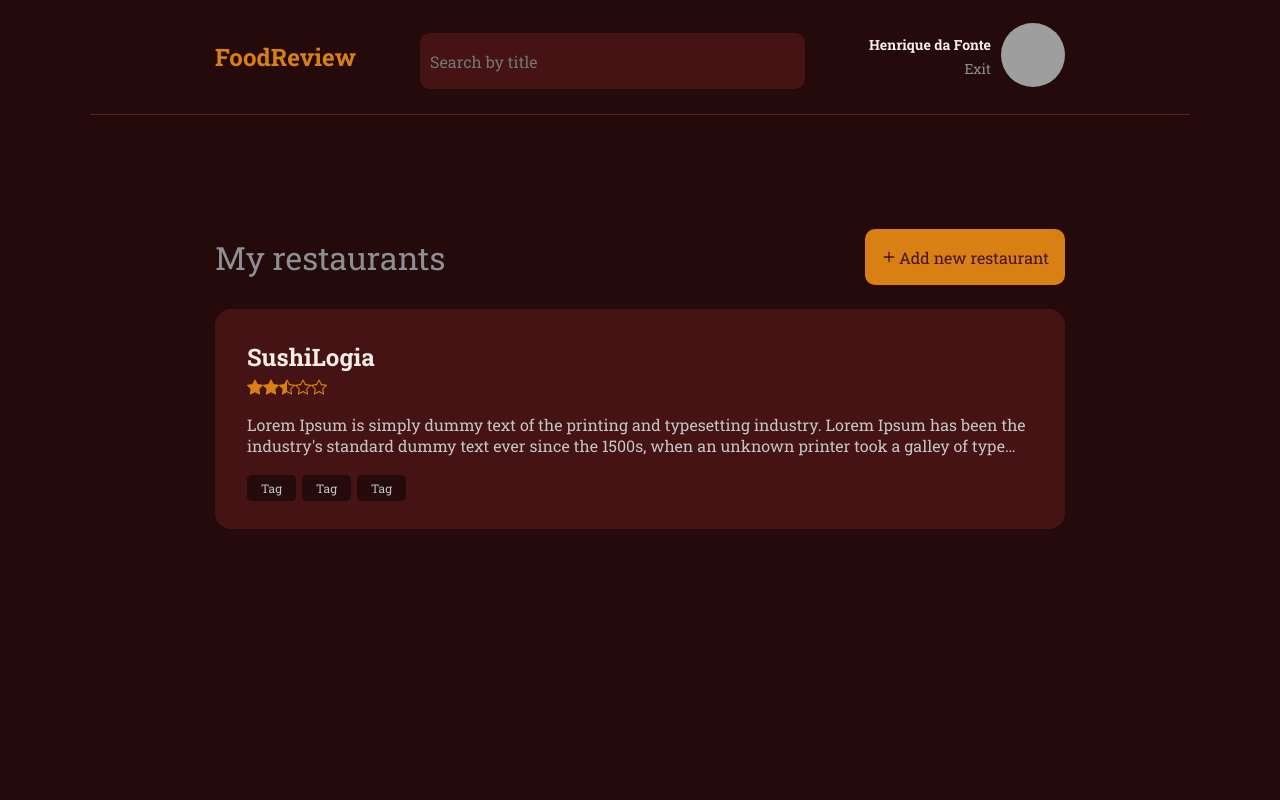
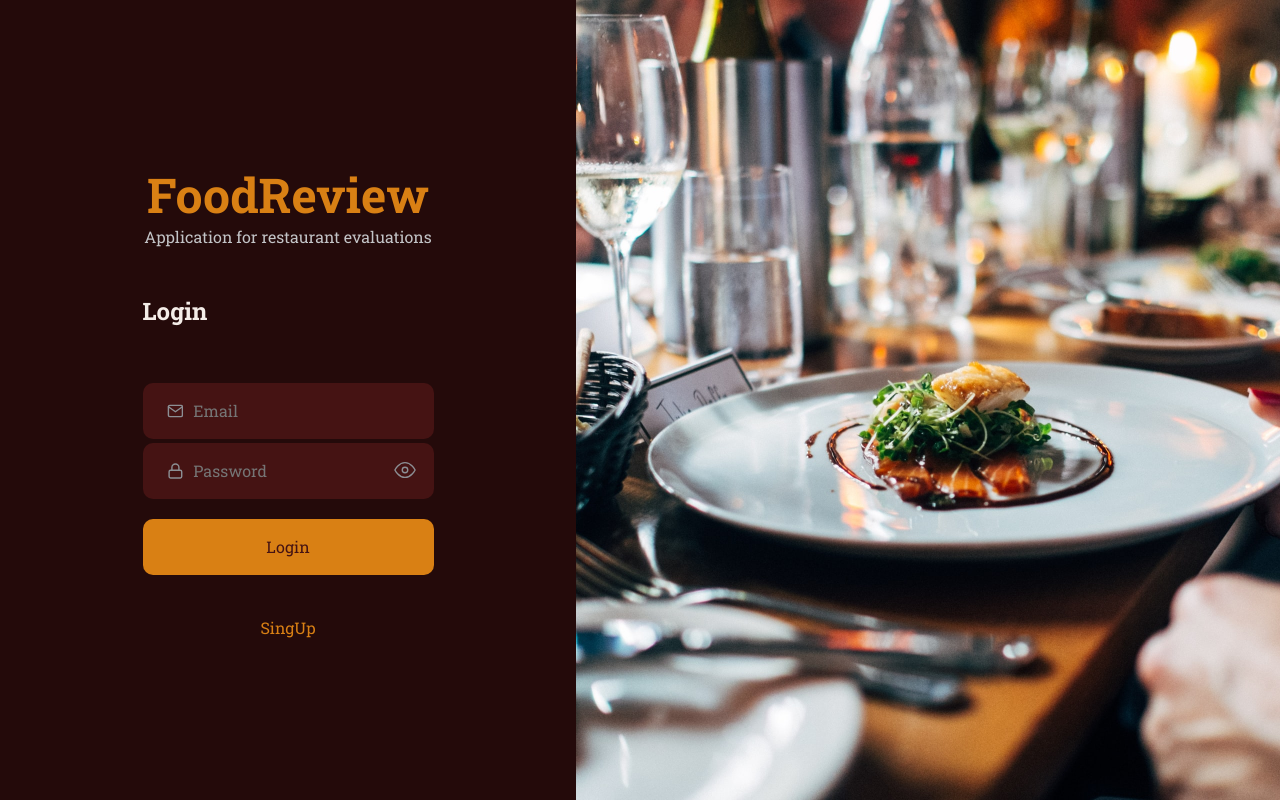
Before and after one commit to HenriquedaFonte/foodreview, a React (Vite) app: page / in a window 1280 px wide. Built offline with nearby package versions, Linux system fonts and the light colour scheme; grey boxes are pictures that could not be loaded.

Commit message:
adding show and hide password

```diff
--- a/src/components/Input/index.jsx
+++ b/src/components/Input/index.jsx
@@ -1,10 +1,12 @@
+
 import { Container } from './styles';
 
-export function Input({icon: Icon, ...rest}) {
+export function Input({icon: Icon, img: Img, ...rest}) {
   return (
     <Container>
       {Icon && <Icon size={20}/>}
       <input {...rest} />
+      {Img && <Img size={20}/>}
     </Container>
   );
 }
--- a/src/components/Input/styles.js
+++ b/src/components/Input/styles.js
@@ -31,4 +31,8 @@ export const Container = styled.div`
     margin-left: 24px;
   }
 
+  > svg:nth-child(3){
+    margin-right: 24px;
+  }
+
 `;
--- a/src/pages/CreateReview/styles.js
+++ b/src/pages/CreateReview/styles.js
@@ -87,6 +87,4 @@ export const Form = styled.form`
     }
   }
 
-
-
 `;
--- a/src/pages/SignIn/index.jsx
+++ b/src/pages/SignIn/index.jsx
@@ -1,5 +1,5 @@
+import {  useState } from 'react';
 import { FiLock, FiMail } from 'react-icons/fi';
-import { Link } from 'react-router-dom';
 
 import { Button } from '../../components/Button';
 import { ButtonText } from '../../components/ButtonText';
@@ -7,18 +7,48 @@ import { Input } from '../../components/Input';
 import { Background, Container, Form }  from './styles';
 
 export function SignIn() {
+  const [typeInput, setTypeInput] = useState("password");
+  const [classButton, setClassButton] = useState("hidePassword");
+  function ToggleTypeInput() {
+    if (typeInput === "password") {
+      setTypeInput("text");
+      setClassButton("showPassword")
+    } else {
+      setTypeInput("password");
+      setClassButton("hidePassword")
+    }
+  };
   return (
     <Container>
       <Form>
         <h1>FoodReview</h1>
         <p>Application for restaurant evaluations</p>
         <h3>Login</h3>
-        <Input placeholder="Email" type="text" icon={FiMail}/>
-        <Input placeholder="Password" type="password" icon={FiLock} />
+        <Input placeholder="Email" type="text" icon={FiMail} />
+        <div className="inputPassword">
+          <Input id="inputPassword" placeholder="Password" type={typeInput} icon={FiLock} />
+          <button type="button" id="btnPassword" className={classButton} onClick={ToggleTypeInput}></button>
+        </div>
         <Button title="Login"/>
         <ButtonText title="SingUp" to="/signup" />
       </Form>
       <Background/>
     </Container>
   );
+
 };
+
+
+// let btn = document.querySelector("#btnPassword");
+// btn.addEventListener("click", () => {
+//   console.log("teste")
+//     let input = document.querySelector("#inputPassword");
+//     if(input.getAttribute("type") == "password") {
+//       console.log('teste2')
+//         input.setAttribute("type", "text");
+//         btn.setAttribute("className", "hidePassword");
+//     } else {
+//         input.setAttribute("type", "password");
+//         btn.setAttribute("className", "showPassword");
+//     }
+//   });
--- a/src/pages/SignIn/styles.js
+++ b/src/pages/SignIn/styles.js
@@ -1,5 +1,8 @@
 import styled from "styled-components";
 import backgroundImg from "../../assets/backgroundImg.jpg";
+import openEye from "../../assets/eye.svg";
+import closeEye from "../../assets/eye-off.svg";
+import { FiEye } from "react-icons/fi";
 
 export const Container = styled.div`
   height: 100vh;
@@ -40,6 +43,36 @@ button:nth-of-type(1) {
     margin-bottom: 42px;
 }
 
+.inputPassword {
+  display: flex;
+  align-items: center;
+  width: 100%;
+  height: 56px;
+
+  input {
+    border-top-right-radius: 0;
+    border-bottom-right-radius: 0;
+  }
+  button {
+    position: absolute;
+    margin-top: 49px;
+    margin-left: 250px;
+    border: none;
+
+    width: 24px;
+    height: 24px;
+
+  }
+}
+
+.showPassword {
+  background: url(${closeEye}) no-repeat center center;
+}
+
+.hidePassword {
+  background: url(${openEye}) no-repeat center center;
+}
+
 
 a {
   align-self: center;
--- a/src/pages/SignUp/index.jsx
+++ b/src/pages/SignUp/index.jsx
@@ -1,4 +1,4 @@
-import { Link } from 'react-router-dom';
+import {  useState } from 'react';
 import { FiArrowLeft, FiLock, FiMail, FiUser } from 'react-icons/fi'
 import { Button } from '../../components/Button'
 import { ButtonText } from '../../components/ButtonText'
@@ -6,6 +6,17 @@ import { Input } from '../../components/Input'
 import { Background, Container, Form } from './styles'
 
 export function SignUp() {
+  const [typeInput, setTypeInput] = useState("password");
+  const [classButton, setClassButton] = useState("hidePassword");
+  function ToggleTypeInput() {
+    if (typeInput === "password") {
+      setTypeInput("text");
+      setClassButton("showPassword")
+    } else {
+      setTypeInput("password");
+      setClassButton("hidePassword")
+    }
+  };
   return (
     <Container>
       <Form>
@@ -14,7 +25,10 @@ export function SignUp() {
         <h3>Create your account</h3>
         <Input placeholder="Name" type="text" icon={FiUser} />
         <Input placeholder="Email" type="text" icon={FiMail} />
-        <Input placeholder="Password" type="password" icon={FiLock} />
+        <div className="inputPassword">
+          <Input id="inputPassword" placeholder="Password" type={typeInput} icon={FiLock} />
+          <button type="button" id="btnPassword" className={classButton} onClick={ToggleTypeInput}></button>
+        </div>
         <Button title="SingUp" />
         <ButtonText title="Back to login" icon={FiArrowLeft} to="/"/>
       </Form>
--- a/src/pages/SignUp/styles.js
+++ b/src/pages/SignUp/styles.js
@@ -1,5 +1,7 @@
 import styled from "styled-components";
 import backgroundImg from "../../assets/backgroundImg.jpg";
+import openEye from "../../assets/eye.svg";
+import closeEye from "../../assets/eye-off.svg";
 
 export const Container = styled.div`
   height: 100vh;
@@ -42,6 +44,38 @@ button:nth-of-type(1) {
 }
 
 
+.inputPassword {
+  display: flex;
+  align-items: center;
+  width: 100%;
+  height: 56px;
+
+  input {
+    border-top-right-radius: 0;
+    border-bottom-right-radius: 0;
+  }
+  button {
+    position: absolute;
+    margin-top: 49px;
+    margin-left: 250px;
+    border: none;
+
+    width: 24px;
+    height: 24px;
+
+  }
+}
+
+.showPassword {
+  background: url(${closeEye}) no-repeat center center;
+}
+
+.hidePassword {
+  background: url(${openEye}) no-repeat center center;
+}
+
+
+
 `;
 
 export const Background = styled.div`
--- a/src/routes/index.jsx
+++ b/src/routes/index.jsx
@@ -6,7 +6,7 @@ import { AuthRoutes } from "./auth.routes";
 export function Routes() {
   return (
     <BrowserRouter>
-      <AppRoutes />
+      <AuthRoutes />
     </BrowserRouter>
   );
 };
```
Also changed, not shown: src/components/Bookmarks/styles.js (+6 -6 lines), src/assets/eye-off.svg (added), src/assets/eye.svg (added).
